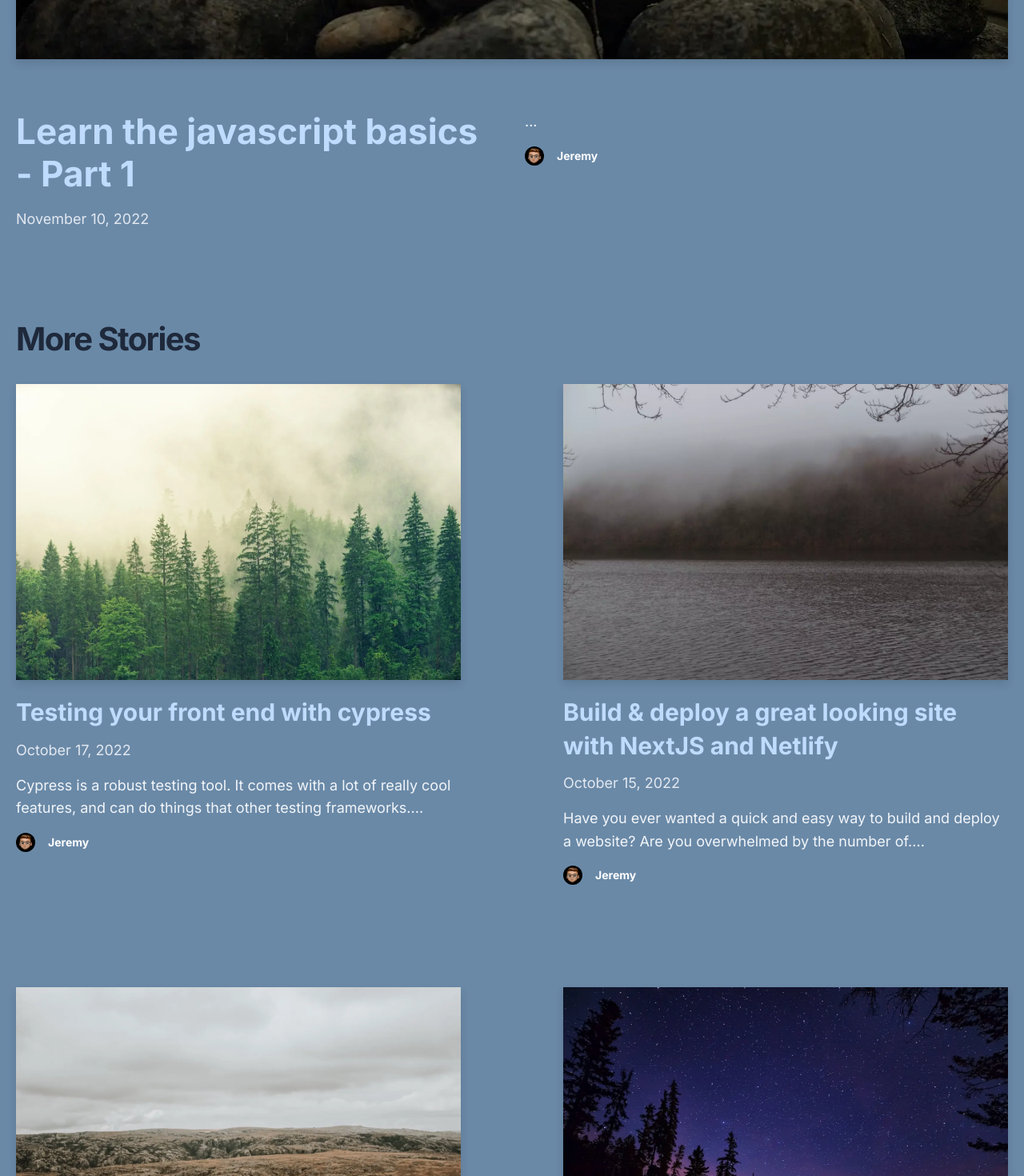
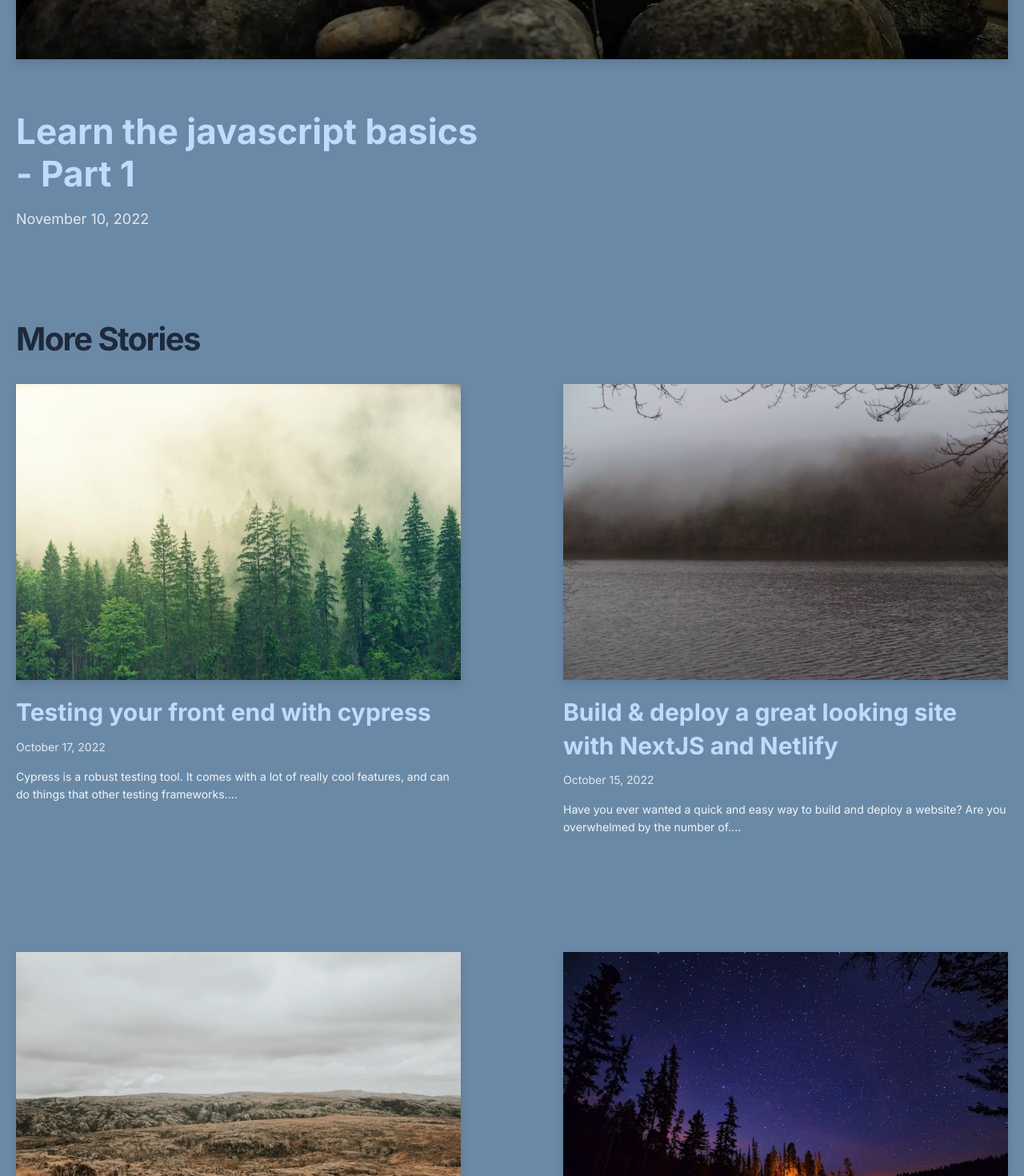
Before and after one commit to jeremylgrice/avwc, a Next.js app: page / in a window 1280 px wide. Shown: the part 920-2390 px from the top of the page at 80% size. Built offline with nearby package versions, Linux system fonts and the light colour scheme.

Commit message:
more changes to site. remove author posts since its only me. tweak colors

```diff
--- a/components/hero-post.tsx
+++ b/components/hero-post.tsx
@@ -37,10 +37,6 @@ const HeroPost = ({
             <DateFormatter dateString={date} />
           </div>
         </div>
-        <div>
-          <p className="text-lg leading-relaxed mb-4 text-surface-100">{excerpt}</p>
-          <Avatar name={author.name} picture={author.picture} />
-        </div>
       </div>
     </section>
   )
--- a/components/more-stories.tsx
+++ b/components/more-stories.tsx
@@ -17,7 +17,7 @@ const MoreStories = ({ posts, currentPage = 1 }: Props) => {
     <section aria-labelledby="more-stories-heading">
       <h2
         id="more-stories-heading"
-        className="mb-8 text-5xl font-bold tracking-tighter leading-tight text-slate-800"
+        className="mb-8 text-5xl font-bold tracking-tighter leading-tight text-surface-800"
       >
         {title}
       </h2>
--- a/components/post-header.tsx
+++ b/components/post-header.tsx
@@ -15,16 +15,10 @@ const PostHeader = ({ title, coverImage, date, author }: Props) => {
   return (
     <>
       <PostTitle>{title}</PostTitle>
-      <div className="hidden md:block md:mb-12">
-        <Avatar name={author.name} picture={author.picture} />
-      </div>
       <div className="mb-8 md:mb-16 sm:mx-0">
         <CoverImage title={title} src={coverImage} />
       </div>
       <div className="max-w-2xl mx-auto">
-        <div className="block md:hidden mb-6">
-          <Avatar name={author.name} picture={author.picture} />
-        </div>
         <div className="mb-6 text-lg">
           <DateFormatter dateString={date} />
         </div>
--- a/components/post-preview.tsx
+++ b/components/post-preview.tsx
@@ -36,15 +36,14 @@ const PostPreview = ({
           </a>
         </Link>
       </h3>
-      <div className="text-lg mb-4 text-surface-200">
+      <div className="text-sm mb-4 text-surface-200">
         <time dateTime={date}>
           <DateFormatter dateString={date} />
         </time>
+
       </div>
-      <p className="text-lg leading-relaxed mb-4 text-surface-100">{excerpt}</p>
-      <div className="author-info" aria-label={`Article by ${author.name}`}>
-        <Avatar name={author.name} picture={author.picture} />
-      </div>
+      <p className="text-sm leading-relaxed mb-4 text-surface-100">{excerpt}</p>
+
     </article>
   )
 }
```
